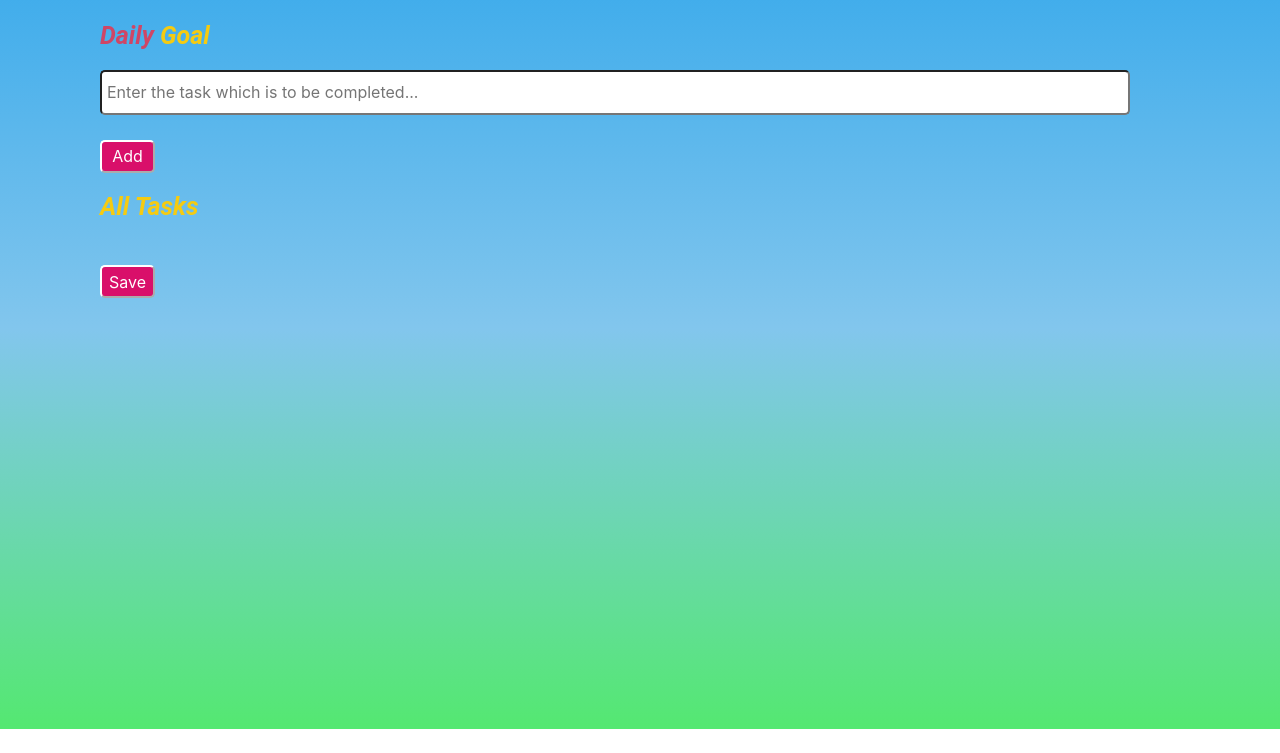
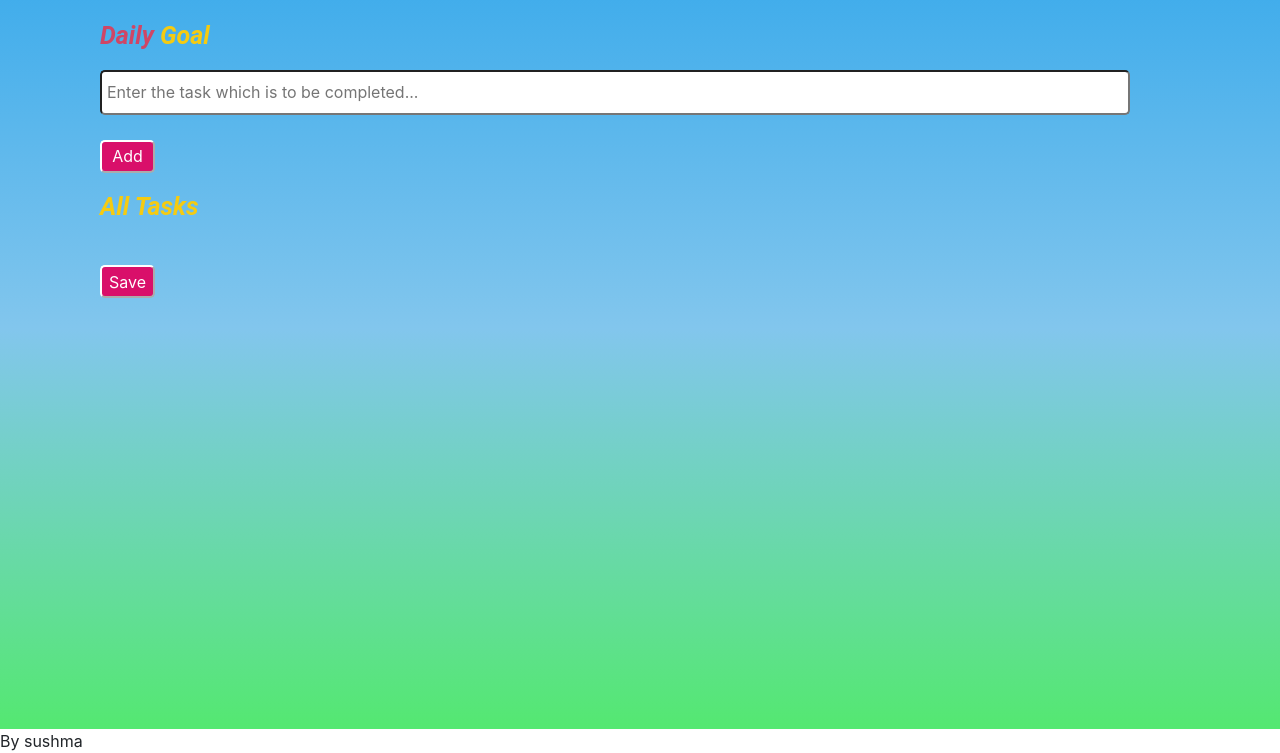
Before and after one commit to vasamsettisushma/todo, a plain HTML site: page index.html in a window 1280 px wide. Shown: the part 71-824 px from the top of the page. Before the commit the page ends 800 px from the top, so only its background shows below. Drawn offline with nearby package versions, Linux system fonts and the light colour scheme.

Commit message:
Update index.html

```diff
--- a/index.html
+++ b/index.html
@@ -217,4 +217,6 @@ for (let i of array) {
 
 </body>
 
+
+    <h>By sushma</h>
 </html>
```
